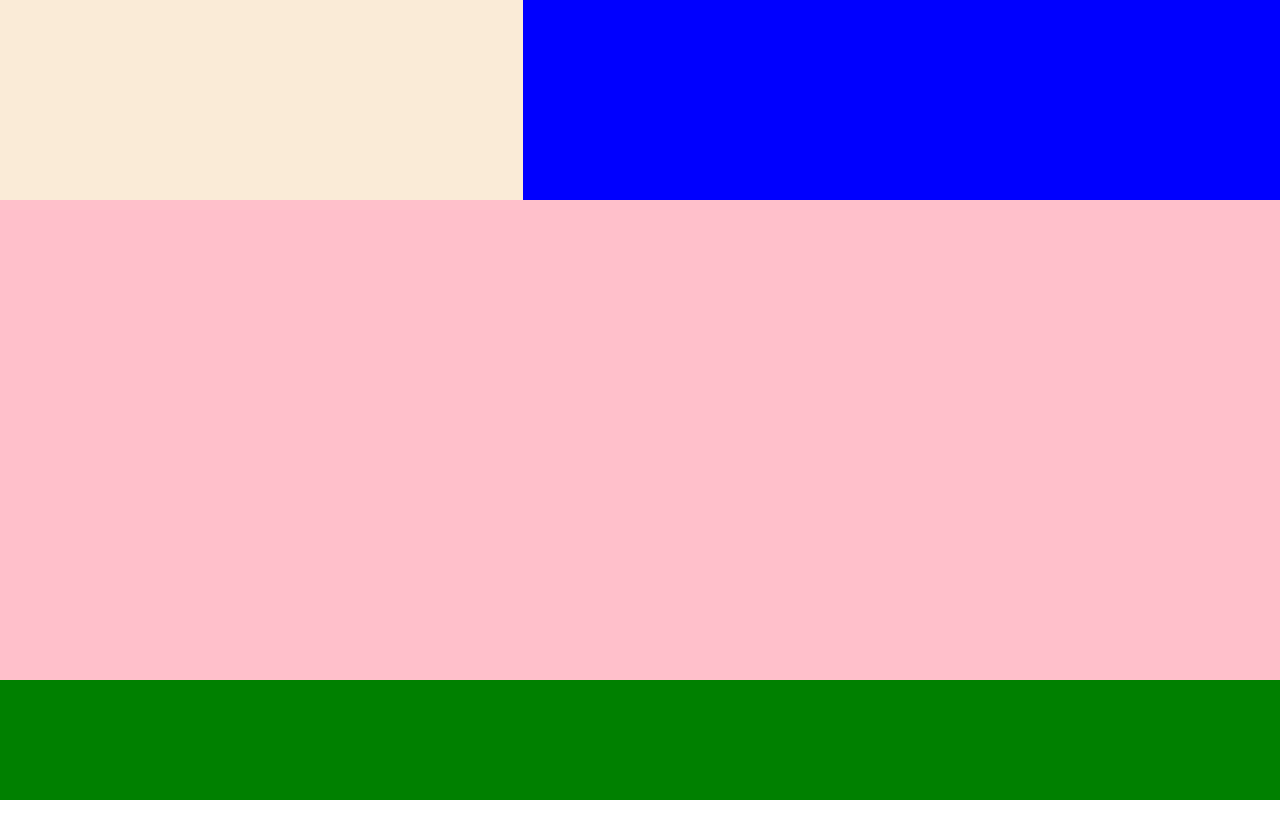
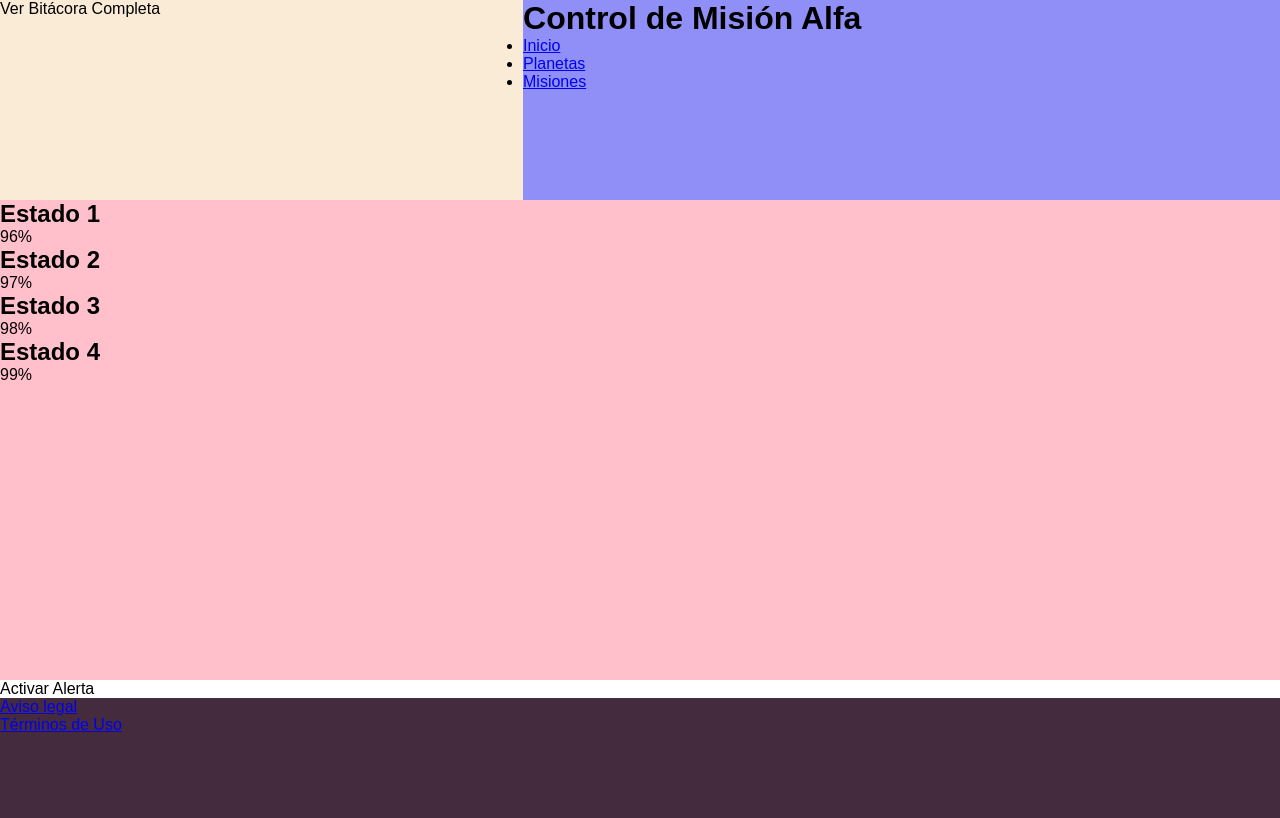
Before and after one commit to ValeskaSotomayor/examen2B-Valeska, a plain HTML site: page index.html in a window 1280 px wide. Shown: the top 818 px of the page. Drawn offline with Linux system fonts and the light colour scheme.

Commit message:
html terminado

```diff
--- a/index.html
+++ b/index.html
@@ -1,18 +1,60 @@
 <!DOCTYPE html>
 <html lang="en">
+
 <head>
     <meta charset="UTF-8">
     <meta name="viewport" content="width=device-width, initial-scale=1.0">
     <title>Document</title>
     <link rel="stylesheet" href="styles.css">
 </head>
+
 <body>
     <header>
-        <div class="contenido-principal-d"></div>
-        <div class="titulo-navegacion-b"></div>
+        <div class="contenido-principal-d">
+            <p class="subtitulo"></p>
+            <div class="boton">Ver Bitácora Completa</div>
+        </div>
+        <div class="titulo-navegacion-b">
+            <h1 class="titulo">Control de Misión Alfa</h1>
+            <nav class="navegacion-principal">
+                <ul>
+                    <li><a href="Inicio">Inicio</a></li>
+                    <li><a href="Planetas">Planetas</a></li>
+                    <li><a href="Misiones">Misiones</a></li>
+                </ul>
+            </nav>
+        </div>
     </header>
     <main class="section-main-c">
+        <div class="tarjetas">
+            <div class="tarjeta">
+                <h2 class="titulo-estado">Estado 1</h2>
+                <p class="porcentaje">96%</p>
+            </div>
+            <div class="tarjeta">
+                <h2 class="titulo-estado">Estado 2</h2>
+                <p class="porcentaje">97%</p>
+            </div>
+            <div class="tarjeta">
+                <h2 class="titulo-estado">Estado 3</h2>
+                <p class="porcentaje">98%</p>
+            </div>
+            <div class="tarjeta">
+                <h2 class="titulo-estado">Estado 4</h2>
+                <p class="porcentaje">99%</p>
+            </div>
+        </div>
     </main>
-    <div class="footer-a"></div>
+    <div class="boton-alerta">Activar Alerta</div>
+    <div class="footer-a">
+        <nav class="enlaces-legales">
+            <ul>
+                <li><a href="Aviso legal">Aviso legal</a></li>
+                <li><a href="Términos de Uso">Términos de Uso</a></li>
+                <li><a href="Política de datos"></a></li>
+            </ul>
+        </nav>
+    </div>
 </body>
+
 </html>
--- a/styles.css
+++ b/styles.css
@@ -2,8 +2,12 @@
     margin: 0;
     padding: 0;
     box-sizing: border-box;
+    font-family: Arial, Helvetica, sans-serif;
 }
+h1 {
+    font-weight: bold;
 
+}
 body {
     display: flex;
     flex-direction: column;
@@ -25,7 +29,7 @@ header {
 .titulo-navegacion-b {
     height: 25vh;
     width: 146vh;
-    background-color: blue;
+    background-color: rgb(143, 143, 247);
 }
 
 main {
@@ -35,7 +39,8 @@ main {
 }
 
 .footer-a {
+    color:white;
     height: 15vh;
     width: 210vh;
-    background-color: green;
+    background-color: rgb(68, 43, 61);
 }
```
